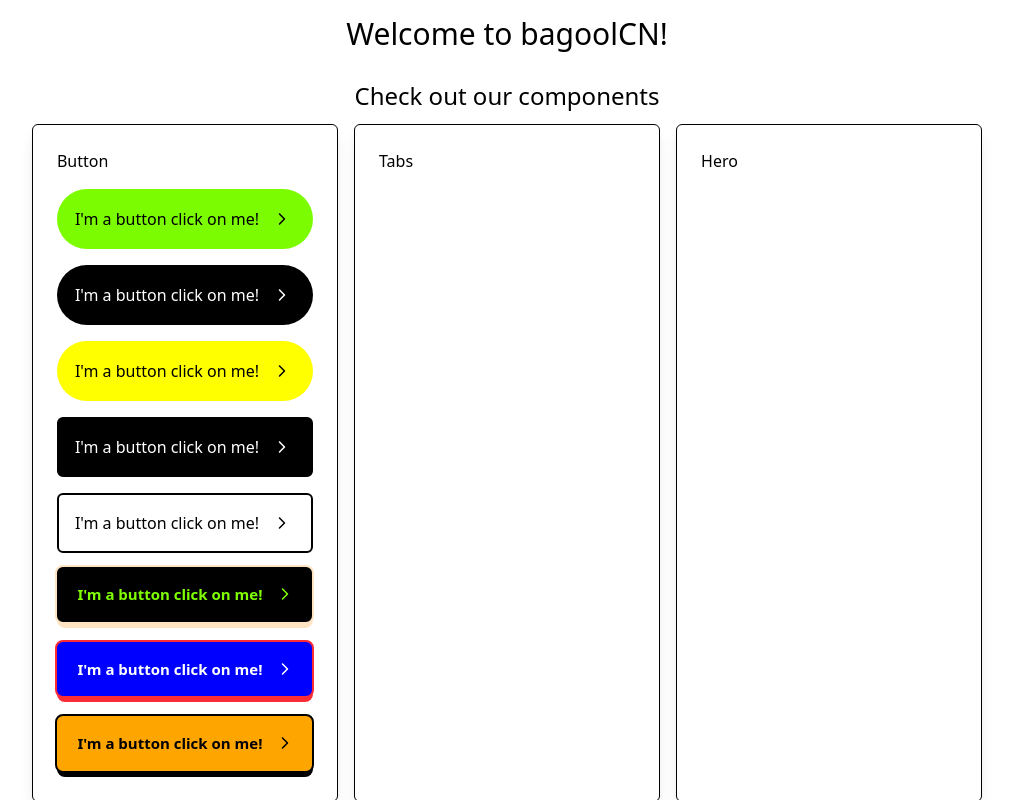
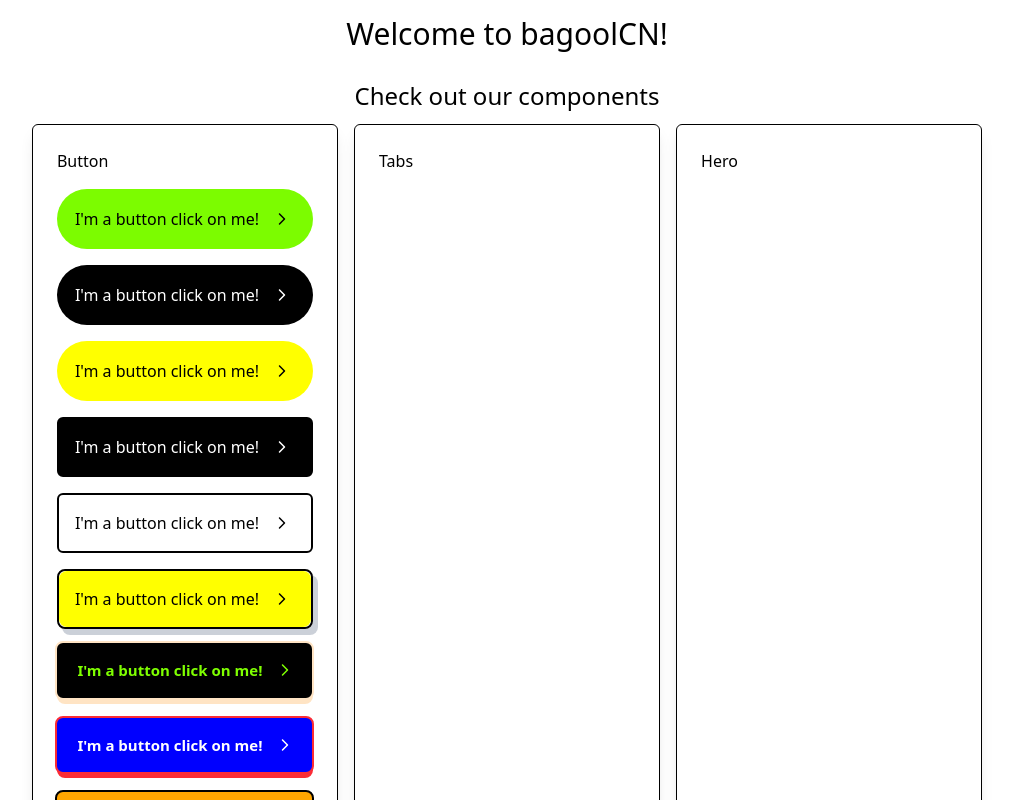
Before and after one commit to bcatalfo/bagoolCN, a React (Vite) app: page / in a window 1280 px wide. Shown: the top 800 px of the page, without its empty margins (133-1146 px from the left). Built offline with nearby package versions, Linux system fonts and the light colour scheme.

Commit message:
Working on an "action" button plus made some tweaks to the other buttons.

```diff
--- a/src/App.tsx
+++ b/src/App.tsx
@@ -37,6 +37,9 @@ export default function App() {
             textColor="black"
             variant="square"
           >
+            I'm a button click on me!
+          </Button>
+          <Button backgroundColor="yellow" borderColor="black" variant="action">
             I'm a button click on me!
           </Button>
           <Button
--- a/src/button.tsx
+++ b/src/button.tsx
@@ -18,9 +18,13 @@ export default function Button({
     <a
       className={cn(
         "w-full",
-        { "rounded-[16px]": variant != "goober" },
-        { "rounded-[8px]": variant == "goober" },
-        "bg-(--border-color)",
+        { "rounded-[16px]": variant == "default" },
+        { "rounded-[8px]": variant == "goober" || "action" },
+        {
+          "shadow-[5px_6px_0_0_#64748b55] border-2 border-solid rounded-lg":
+            variant == "action",
+        },
+        { "bg-(--border-color)": variant == "goober" },
         {
           default: variant == "default",
         }
@@ -39,6 +43,7 @@ export default function Button({
             "rounded-[8px] text-[15px] font-bold border-2 px-5 py-2 -translate-y-1 hover:-translate-y-1.5 active:-translate-y-0.5 mx-[-1.5px]":
               variant == "goober",
           },
+          { "rounded-lg": variant == "action" },
           { "border-2 border-solid rounded-md": variant == "square" },
           "flex items-center gap-4",
           "text-balance",
```
